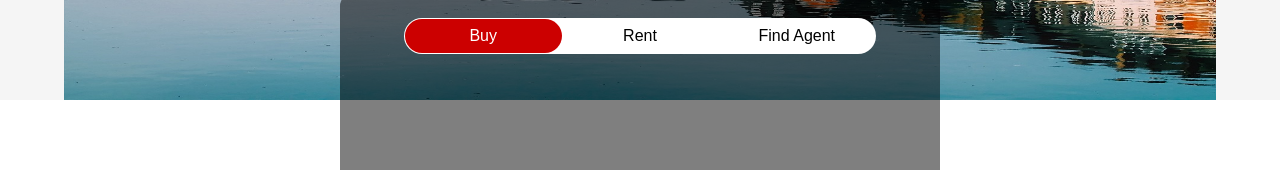
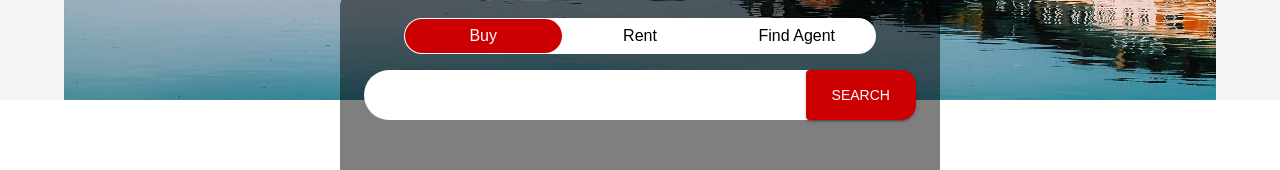
Before and after one commit to darahumadac/frontend, a React (Vite) app in the folder SettleHere/app/: page / in a window 1280 px wide. Shown: the part 376-546 px from the top of the page. Built offline with nearby package versions, Linux system fonts and the light colour scheme.

Commit message:
init search bar

```diff
--- a/SettleHere/app/src/pages/Index.tsx
+++ b/SettleHere/app/src/pages/Index.tsx
@@ -1,10 +1,21 @@
-import { Box, Container, Stack, ListItem, Link } from "@mui/material";
+import {
+  Box,
+  Container,
+  Stack,
+  ListItem,
+  Link,
+  Button,
+  InputBase,
+  InputAdornment,
+} from "@mui/material";
 import { useEffect, useRef, useState } from "react";
+import ClearIcon from "@mui/icons-material/Clear";
 
 export default function Index() {
   const [selectedOption, setSelectedOption] = useState<number>(0);
   const searchSelections = ["Buy", "Rent", "Find Agent"];
   const selectionRefs = useRef<HTMLAnchorElement[]>([]);
+  const [searchText, setSearchText] = useState<string>("");
 
   // update selected option width for animation
   useEffect(() => {
@@ -46,6 +57,7 @@ export default function Index() {
             <Container
               sx={{ width: { xs: "calc(100svw - 20px)", md: "inherit" } }}
             >
+              {/* Search Tabs */}
               <Box
                 bgcolor="white"
                 sx={{
@@ -59,9 +71,7 @@ export default function Index() {
                 <Stack direction="row" sx={{ fontSize: 16 }} py={0}>
                   {searchSelections.map((option: string, i: number) => (
                     <ListItem
-                      className={
-                        selectedOption == i ? "active-tab" : ""
-                      }
+                      className={selectedOption == i ? "active-tab" : ""}
                       component={Link}
                       ref={(element) => (selectionRefs.current[i] = element)}
                       href={"#"}
@@ -93,6 +103,53 @@ export default function Index() {
                   ))}
                 </Stack>
               </Box>
+              {/* Search Input */}
+              <Box
+                my={2}
+                width="100%"
+                height={50}
+                bgcolor="white"
+                borderRadius={50}
+              >
+               {/* TODO: implement autocomplete */}
+                <InputBase
+                  sx={{
+                    height: "inherit",
+                    paddingX: "20px",
+                    width: "80%",
+                    // border: "1px solid gray",
+                    // bgcolor: "pink",
+                    borderTopLeftRadius: 15,
+                    borderBottomLeftRadius: 15,
+                  }}
+                  value={searchText}
+                  onChange={(e) => setSearchText(e.target.value)}
+                  endAdornment={
+                    searchText.length > 0 && (
+                      <InputAdornment position="end">
+                        <Link href="#" onClick={() => setSearchText("") } style={{cursor: "pointer"}}>
+                        <ClearIcon style={{color: "black"}}/>
+                        </Link>
+                      </InputAdornment>
+                    )
+                  }
+                />
+
+                <Button
+                  variant="contained"
+                  sx={{
+                    bgcolor: "#cc0000",
+                    color: "white",
+                    height: "100%",
+                    width: "20%",
+                    borderTopRightRadius: 15,
+                    borderBottomRightRadius: 15,
+                  }}
+                >
+                  Search
+                </Button>
+
+              </Box>
             </Container>
           </Box>
         </Container>
```
